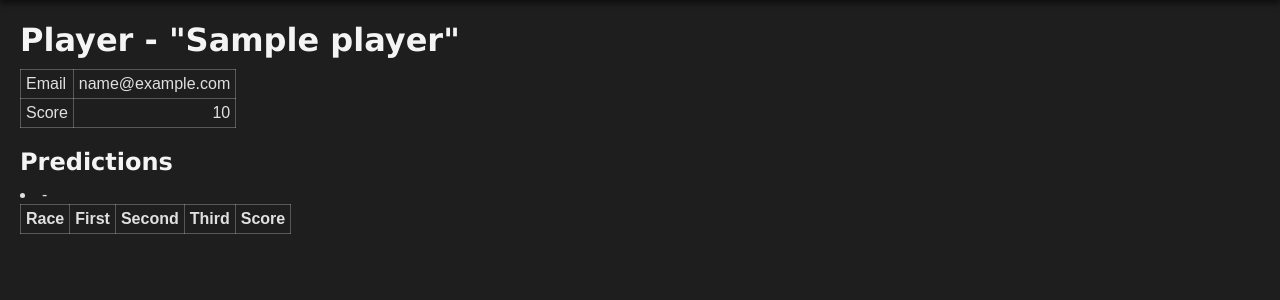
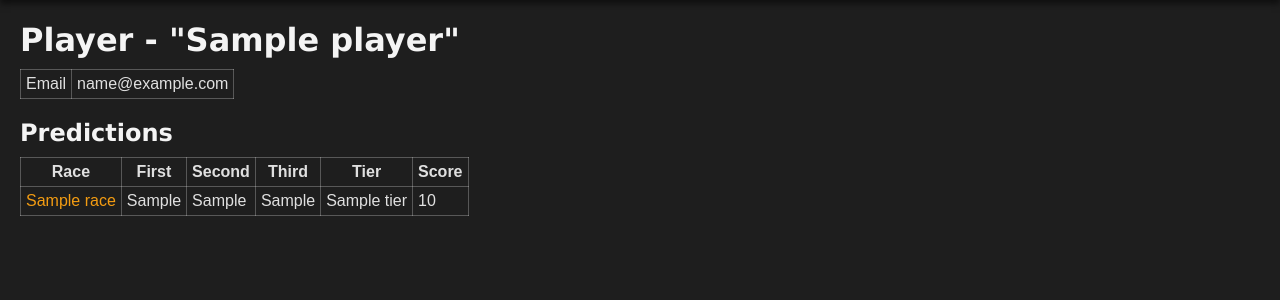
Before and after one commit to Black-Jackal13/APT, a Django app: template APT_Django/templates/player_details.html in a window 1280 px wide. Shown: the part 68-368 px from the top of the page. Run offline with Django 5.2, Linux system fonts and the light colour scheme; tables that the repository leaves empty hold one stand-in row (values such as "Sample post"); the template is opened without the code that fills it: values that come from a table or form of the project are taken from there, most other values are stand-ins (such as "Sample title", 1, 10 or a date in 2020); lists and menus that the app fills with data are empty.

Commit message:
Added prediction history

```diff
--- a/APT_Django/templates/player_details.html
+++ b/APT_Django/templates/player_details.html
@@ -8,14 +8,10 @@
             <td>Email</td>
             <td>{{ player.player_email }}</td>
         </tr>
-        <tr>
-            <td>Score</td>
-            <td style="text-align: right">{{ score }}</td>
-        </tr>
         </tbody>
     </table>
     <h2>Predictions</h2>
-    {% if not predictions %}
+    {% if not history %}
         No predictions found.
     {% else %}
         <table>
@@ -25,12 +21,26 @@
                 <th>First</th>
                 <th>Second</th>
                 <th>Third</th>
+                <th>Tier</th>
                 <th>Score</th>
             </tr>
             </thead>
-            {% for prediction in predictions %}
-                <li>{{ prediction.prediction_1 }} - {{ prediction.prediction_2 }}</li>
+            <tbody>
+            {% for race in history %}
+                <tr>
+                    <td>
+                        <a href="/predictions/view/{{ race.race.race_season }}/{{ race.race.race_cup }}/{{ race.race.race_name }}">
+                            {{ race.race.race_name }}
+                        </a>
+                    </td>
+                    <td>{{ race.prediction1 }}</td>
+                    <td>{{ race.prediction2 }}</td>
+                    <td>{{ race.prediction3 }}</td>
+                    <td>{{ race.tier }}</td>
+                    <td>{{ race.score }}</td>
+                </tr>
             {% endfor %}
+            </tbody>
         </table>
     {% endif %}
 {% endblock %}
```
